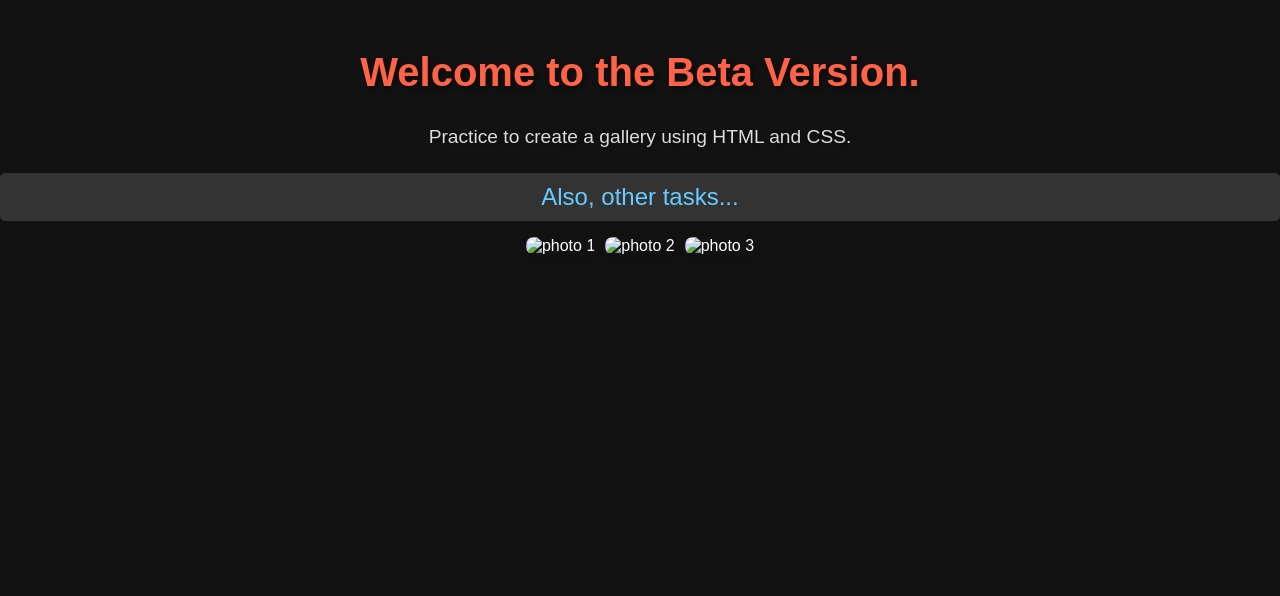
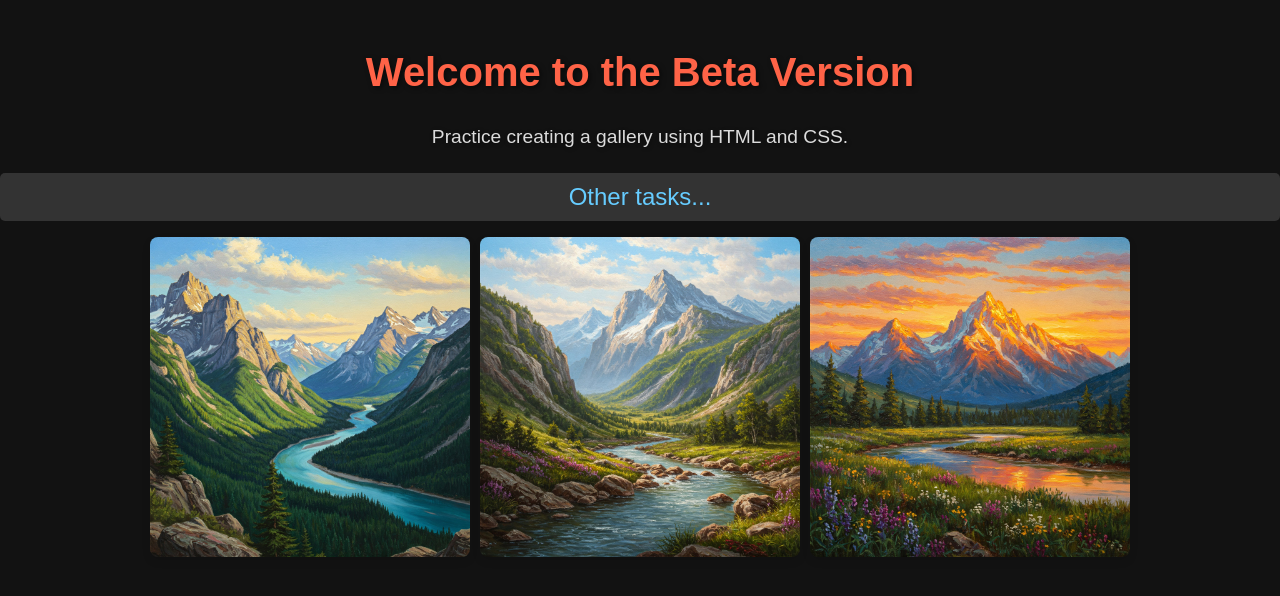
Before and after one commit to CIT85/W3-Ben-pub, a plain HTML site: page index.html in a window 1280 px wide. Drawn offline with Linux system fonts and the light colour scheme; files that its build step writes are made by us from their sources.

Commit message:
Updated index.html and added image folder

```diff
--- a/index.html
+++ b/index.html
@@ -2,25 +2,30 @@
 <html lang="en">
 <head>
     <meta charset="UTF-8">
-    <meta name="autohor" content="Ben">
+    <meta name="author" content="Ben">
     <meta name="viewport" content="width=device-width, initial-scale=1.0">
-    <title>Document</title>
-    <title>My First WEB-Page</title>
+    <title>My First Web Page</title>
     <link rel="icon" href="html5.png" type="image/x-icon">
-    <link rel="stylesheet" href="../w3-HTML/main.css">
-    <script src="script.js"></script>
+    <link rel="stylesheet" href="../W3-Ben-pub/main.css">
+    <script defer src="script.js"></script>
 </head>
 <body>
-    <h1>Welcome to the Beta Version.</h1>
-    <p>Practice to create a gallery using HTML and CSS.</p>
-    <a href="/about.html">Also, other tasks...</a>
+    <div class="container">
+        <header>
+            <h1>Welcome to the Beta Version</h1>
+            <p>Practice creating a gallery using HTML and CSS.</p>
+            <nav>
+                <a href="about.html">Other tasks...</a>
+            </nav>
+        </header>
 
-    <ul>
-        <li><img src="../img/photo1.jpeg" alt="photo 1" width="500"></li>
-        <li><img src="../img/photo2.jpeg" alt="photo 2" width="500"></li>
-        <li><img src="../img/photo3.jpeg" alt="photo 3" width="500"></li>
-    </ul>
-
-    <script src="script.js"></script>
+        <section class="gallery">
+            <ul>
+                <li><img src="../W3-Ben-pub/img/photo1.jpeg" alt="Photo 1"></li>
+                <li><img src="../W3-Ben-pub/img/photo2.jpeg" alt="Photo 2"></li>
+                <li><img src="../W3-Ben-pub/img/photo3.jpeg" alt="Photo 3"></li>
+            </ul>
+        </section>
+    </div>
 </body>
 </html>
```
Also changed, not shown: img/html5.png (added), img/photo1.jpeg (added), img/photo2.jpeg (added), img/photo3.jpeg (added), 1 other file.
